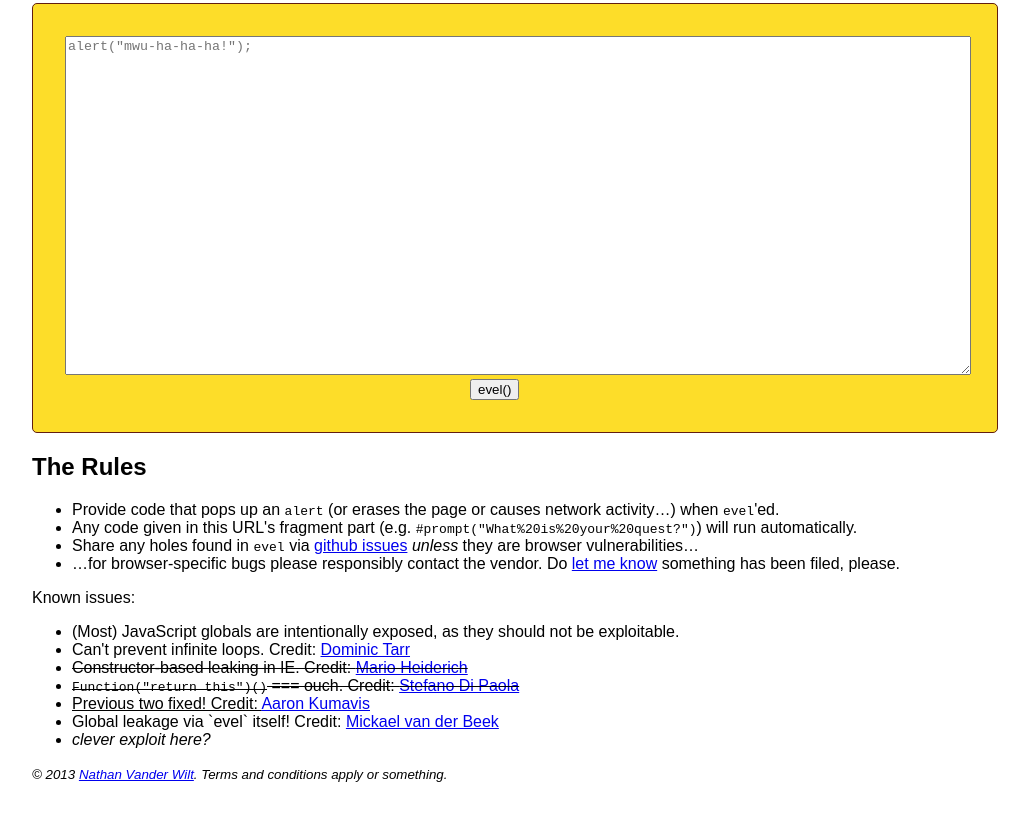
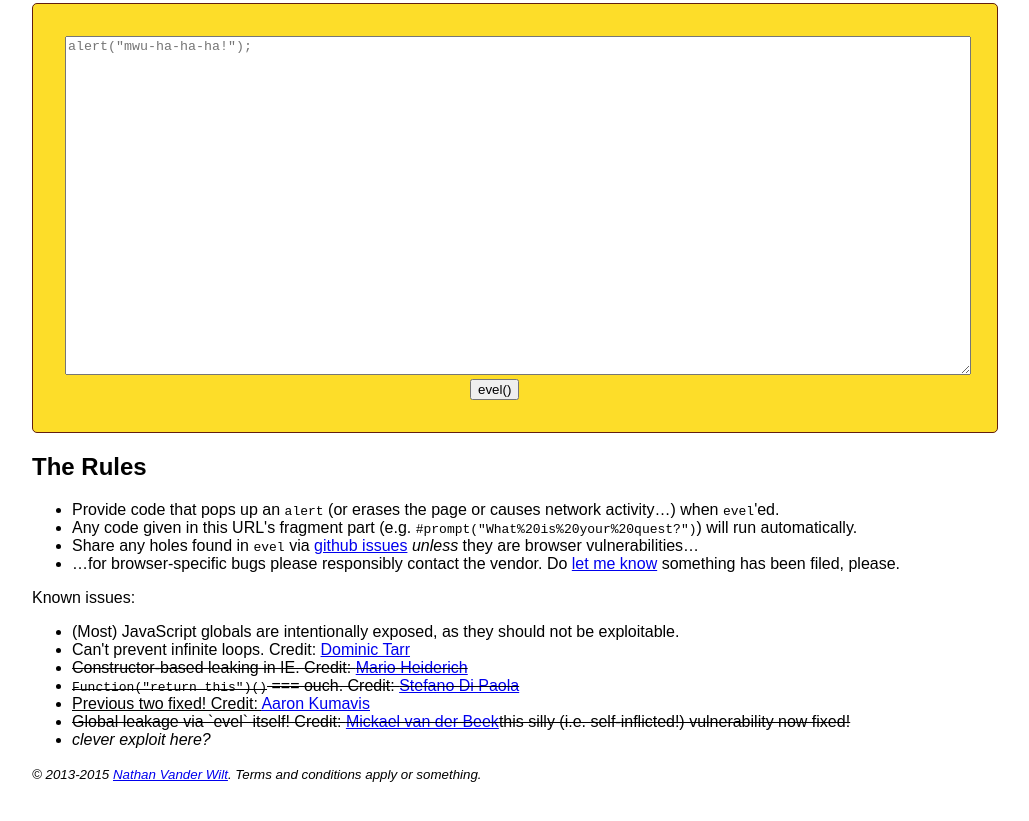
Before and after one commit to natevw/evel, a website: page challenge.html in a window 1280 px wide. Shown: the part 414-1235 px from the top of the page, without its empty margins (8-1037 px from the left). Drawn offline with Linux system fonts and the light colour scheme.

Commit message:
challenge page updates

```diff
--- a/challenge.html
+++ b/challenge.html
@@ -26,7 +26,7 @@
 
 <figure style="float: left">
 <img src="evelk_by_mwest_.png"><br>
-<small>Illustration by <a href="https://twitter.com/mwest_">Mike West</a></small>
+<small>Illustration by <a href="https://github.com/mwest">Mike West</a></small>
 </figure>
 
 <h1>evel sandbox challenge</h1>
@@ -62,7 +62,7 @@ Known issues:
     <li><del>Constructor-based leaking in IE. Credit: <a href="https://github.com/natevw/evel/issues/10">Mario Heiderich</a></del>
     <li><del><code>Function("return this")()</code> === ouch. Credit: <a href="https://twitter.com/wisecwisec/status/357861675782770689">Stefano Di Paola</a></del>
     <li><ins>Previous two fixed! Credit: <a href="https://github.com/natevw/evel/pull/15">Aaron Kumavis</a></ins>
-    <li>Global leakage via `evel` itself! Credit: <a href="https://github.com/natevw/evel/issues/19">Mickael van der Beek</a></li>
+    <li><del>Global leakage via `evel` itself! Credit: <a href="https://github.com/natevw/evel/issues/19">Mickael van der Beek</a><del>this silly (i.e. self-inflicted!) vulnerability now fixed!</li>
     <li style="font-style: italic">clever exploit here?
 </ul>
 
@@ -96,7 +96,7 @@ Known issues:
 
 </script>
 
-<small>© 2013 <a href="http://exts.ch/">Nathan Vander Wilt</a>. Terms and conditions apply or something.</small>
+<small>© 2013-2015 <a href="http://exts.ch/">Nathan Vander Wilt</a>. Terms and conditions apply or something.</small>
 
 </body>
 </html>
```
